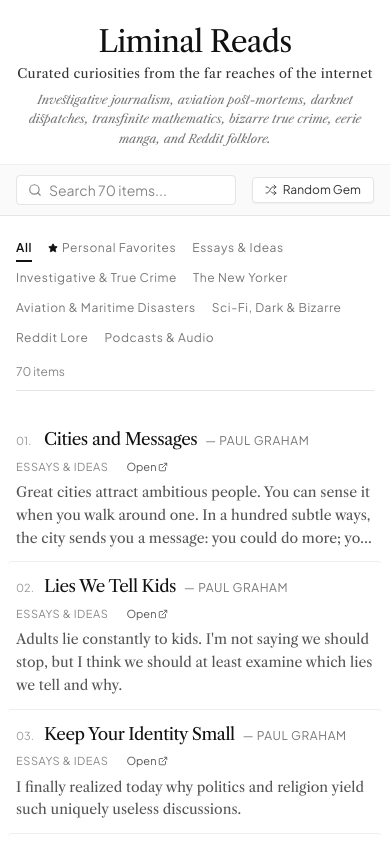
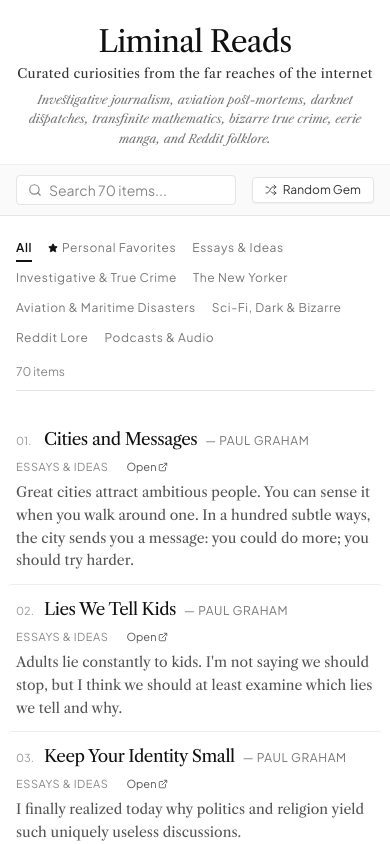
Before and after one commit to ivandk40/liminalreads, a React (Vite) app: page / in a window 390 px wide. Shown: the top 844 px of the page. Built offline with nearby package versions, Linux system fonts and the light colour scheme; a web font is replaced by a local one.

Commit message:
Show full article descriptions on mobile without truncation

```diff
--- a/src/components/CuratedMiscellanySection.jsx
+++ b/src/components/CuratedMiscellanySection.jsx
@@ -210,7 +210,7 @@ export default function CuratedMiscellanySection({
 
                 {/* Row 2: Description */}
                 {gem.description && (
-                  <p className="font-serif text-sm sm:text-[13px] text-[#555555] leading-relaxed sm:leading-snug line-clamp-3 sm:line-clamp-2 mt-1 sm:pl-7">
+                  <p className="font-serif text-sm sm:text-[13px] text-[#555555] leading-relaxed sm:leading-snug mt-1 sm:pl-7">
                     {gem.description}
                   </p>
                 )}
```
